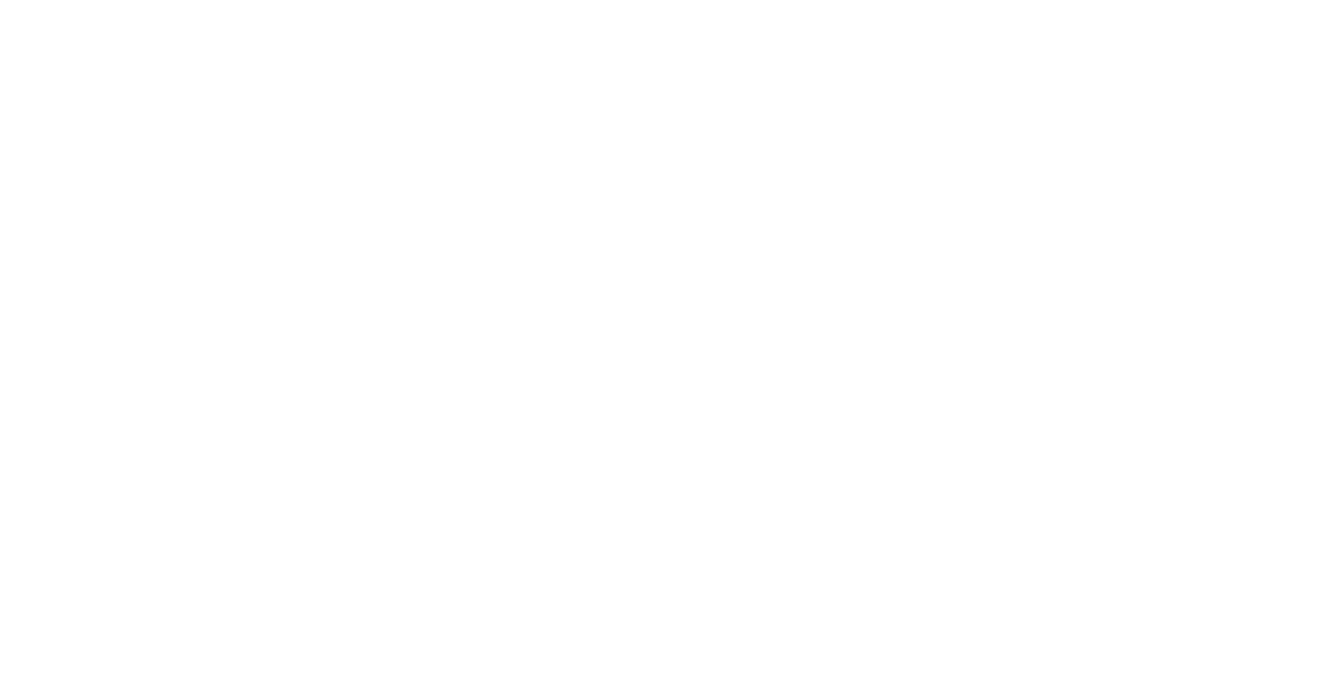
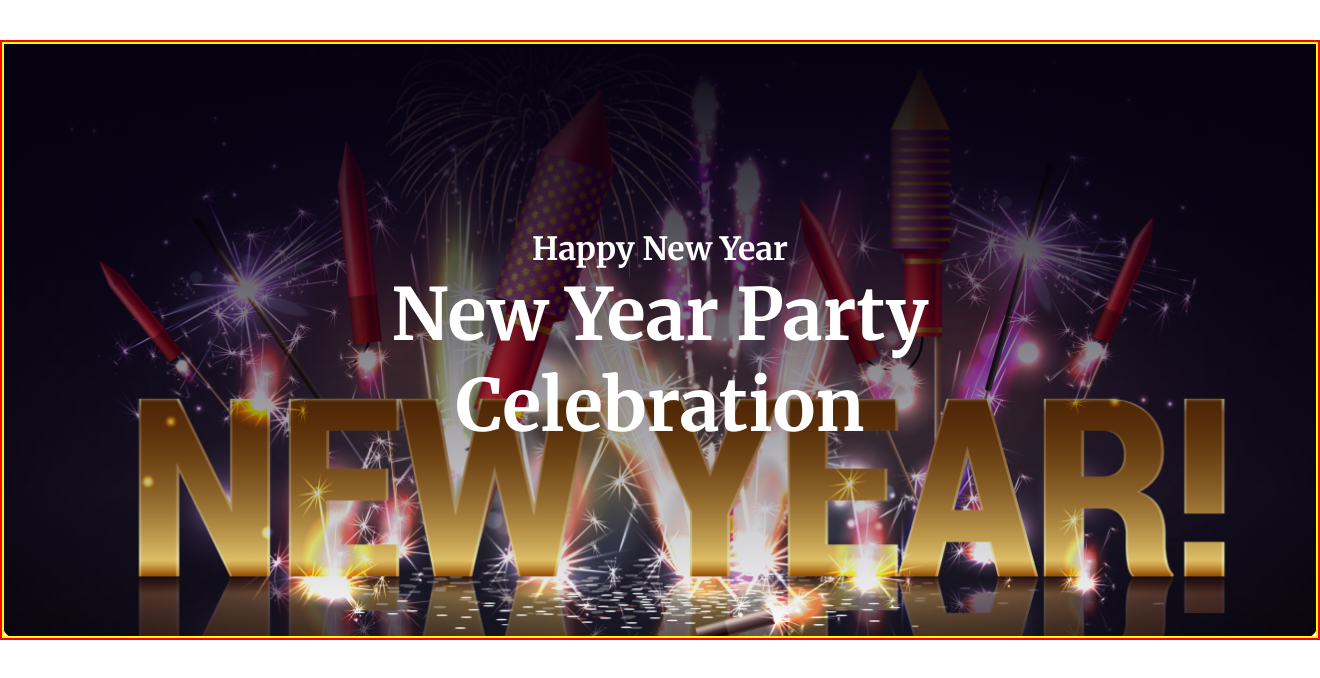
Before and after one commit to Shafkatahmad/mi1-mo6-new-year-offer-resources, a plain HTML site: page index.html in a window 1280 px wide. Shown: the whole page, 1320 px wide, since content can reach past the window. Drawn offline with Linux system fonts and the light colour scheme.

Commit message:
added banner section

```diff
--- a/index.html
+++ b/index.html
@@ -3,10 +3,19 @@
   <head>
     <meta charset="UTF-8" />
     <meta name="viewport" content="width=device-width, initial-scale=1.0" />
-    <title>New Year Offer</title>
+    <title>Document</title>
+    <link rel="stylesheet" href="./styles/landing.css" />
   </head>
   <body>
-    <header></header>
+    <header class="banner-container">
+      <div class="banner-content">
+        <h3>Happy New Year</h1>
+      <h1>
+        New Year Party <br />
+        Celebration
+      </h3>
+      </div>
+    </header>
     <main></main>
     <footer></footer>
   </body>
--- /dev/null
+++ b/styles/landing.css
@@ -0,0 +1,40 @@
+@import url('https://fonts.googleapis.com/css2?family=Merriweather:ital,opsz,wght@0,18..144,300..900;1,18..144,300..900&display=swap');
+
+* {
+  box-sizing: border-box;
+  margin: 0;
+  padding: 0;
+}
+body {
+  font-family: "Merriweather", serif;
+}
+
+/* banner section styles */
+.banner-container {
+  border: 2px solid red;
+  width: 1320px;
+  height: 600px;
+  margin: 0 auto;
+  margin-top: 40px;
+  background-image: linear-gradient(180.00deg, rgb(7, 2, 17),rgba(7, 2, 17, 0) 100%), url(../images/Banner\ Image.png);
+  background-position: center;
+  background-repeat: no-repeat;
+  background-size: cover;
+
+}
+.banner-content {
+  border: 2px solid yellow;
+  color: white;
+  text-align: center;
+  height: 100%;
+  display: flex;
+  flex-direction: column;
+  justify-content: center;
+  align-items: center;
+}
+.banner-content h3 {
+  font-size: 32px;
+}
+.banner-content h1 {
+  font-size: 72px;
+}
```
